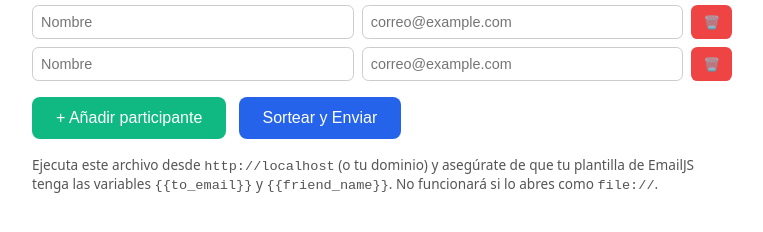
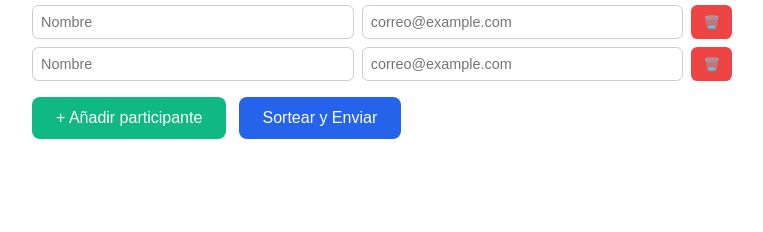
Before and after one commit to encuestaspeso/amigosecreto, a plain HTML site: page index.html in a window 1280 px wide. Shown: the part 162-394 px from the top of the page, without its empty margins (258-1021 px from the left). Drawn offline with nearby package versions, Linux system fonts and the light colour scheme.

Commit message:
Update index.html

```diff
--- a/index.html
+++ b/index.html
@@ -134,10 +134,5 @@
   <button id="add-btn" type="button" onclick="addRow()">+ Añadir participante</button>
   <button id="draw-btn" onclick="handleDraw()">Sortear y Enviar</button>
 
-  <p class="note">
-    Ejecuta este archivo desde <code>http://localhost</code> (o tu dominio) y asegúrate de que tu plantilla de EmailJS
-    tenga las variables <code>{{to_email}}</code> y <code>{{friend_name}}</code>. No funcionará si lo abres como
-    <code>file://</code>.
-  </p>
 </body>
 </html>
```
